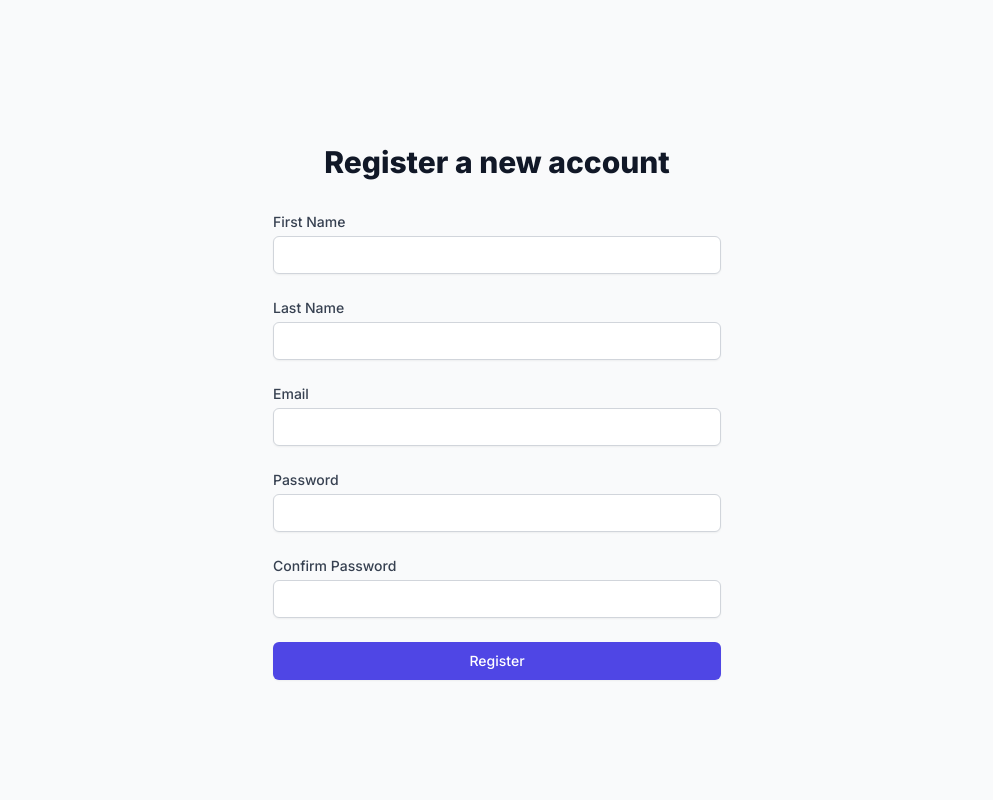
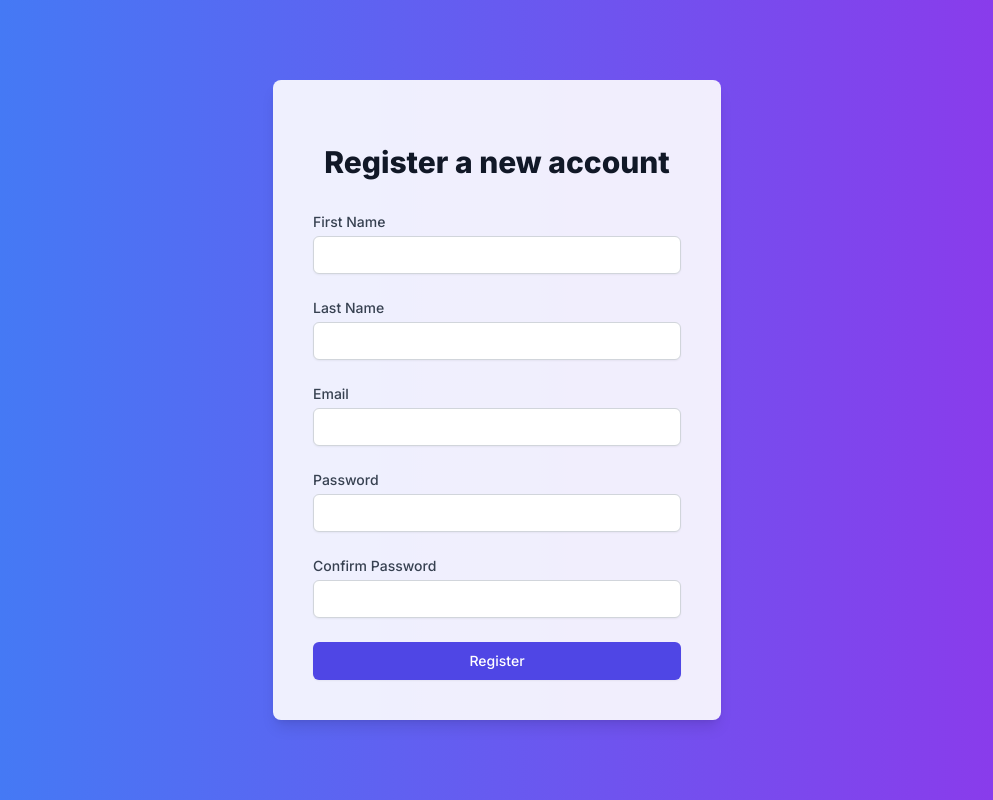
Before and after one commit to AyushiRaj1905/my-api, a Next.js app: page / in a window 1280 px wide. Shown: the whole page, without its empty margins (143-1136 px from the left). Built offline with nearby package versions, Linux system fonts and the light colour scheme.

Commit message:
fix build error

```diff
--- a/app/page.tsx
+++ b/app/page.tsx
@@ -2,8 +2,9 @@
 
 export default function Register() {
   return (
-    <div className="min-h-screen flex items-center justify-center bg-gray-50 py-12 px-4 sm:px-6 lg:px-8">
-      <div className="max-w-md w-full space-y-8">
+    <div className="min-h-screen flex items-center justify-center bg-gradient-to-r from-blue-500 to-purple-600 relative py-12 px-4 sm:px-6 lg:px-8">
+
+      <div className="item-center z-10 max-w-md w-full space-y-8 bg-white bg-opacity-90 p-10 rounded-lg shadow-lg">
         <h2 className="mt-6 text-center text-3xl font-extrabold text-gray-900">
           Register a new account
         </h2>
```
